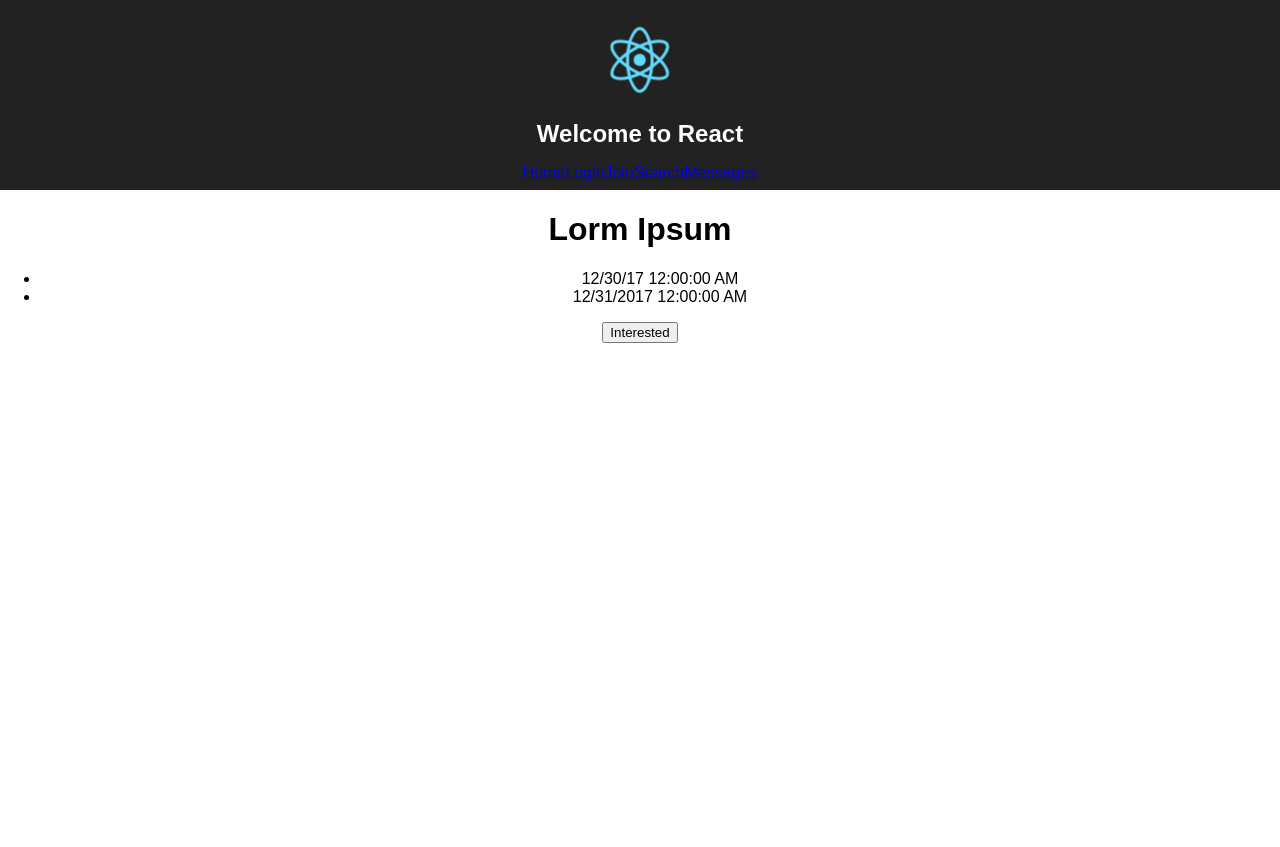
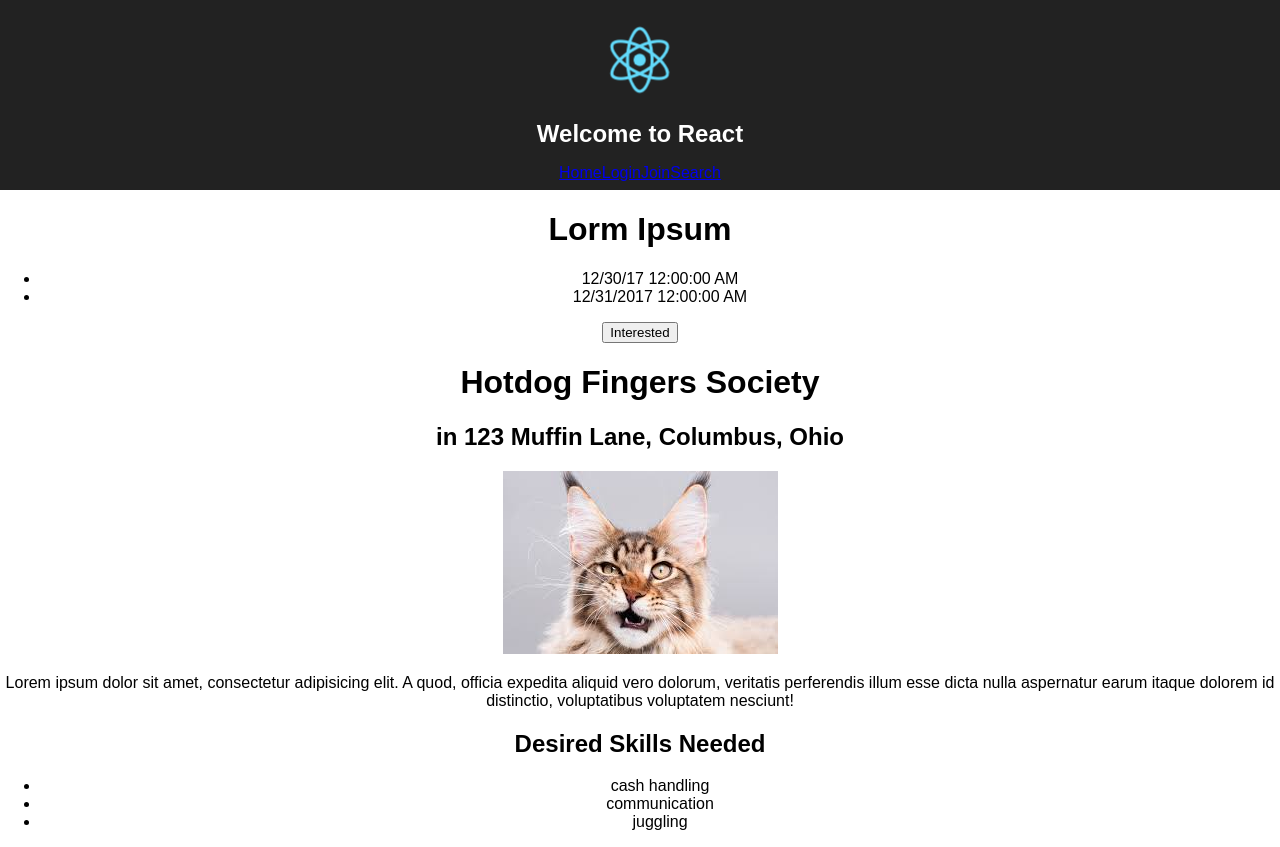
Before and after one commit to chingu-voyage3/bears-12, a React (Create React App) app in the folder client/: page /opportunity in a window 1280 px wide. Before the commit the page ends 800 px from the top, so only its background shows below. Built offline with nearby package versions, Linux system fonts and the light colour scheme.

Commit message:
renamedmessages to announcements

```diff
--- a/client/src/components/Opportunity.js
+++ b/client/src/components/Opportunity.js
@@ -1,5 +1,6 @@
 import React from 'react'
 import PropTypes from 'prop-types'
+import Example from '../img/download.jpeg'
 
 const Opportunity = (props) => {
     const mockData = {
@@ -9,6 +10,7 @@ const Opportunity = (props) => {
       endDate: '12/31/2017 12:00:00 AM',
       description: 'Lorem ipsum dolor sit amet, consectetur adipisicing elit. A quod, officia expedita aliquid vero dolorum, veritatis perferendis illum esse dicta nulla aspernatur earum itaque dolorem id distinctio, voluptatibus voluptatem nesciunt!',
       location: {
+        address: '123 Muffin Lane, Columbus, Ohio',
         lat: 0,
         long: 0
       },
@@ -24,6 +26,23 @@ const Opportunity = (props) => {
           </ul>
           <button>Interested</button>
         </div>
+        <div>
+          <h1>{mockData.nonProfit}</h1>
+          <h2>{`in ${mockData.location.address}`}</h2>
+          <div>
+            <img src={Example} alt="placeholder"/>
+          </div>
+          <p>{mockData.description}</p>
+        </div>
+        <div>
+          <h2>Desired Skills Needed</h2>
+          <ul>
+            {mockData.requiredSkills.map((skill, idx) => {
+              return <li>{skill}</li>
+            })}
+          </ul>
+        </div>
+
       </div>
     );
 }
--- a/client/src/config/routes.js
+++ b/client/src/config/routes.js
@@ -5,7 +5,7 @@ import HomeContainer from '../container/HomeContainer';
 import LoginContainer from '../container/LoginContainer';
 import JoinContainer from '../container/JoinContainer';
 import SearchContainer from '../container/SearchContainer';
-import MessagesContainer from '../container/MessagesContainer';
+import AnnouncementContainer from '../container/AnnouncementContainer';
 import OpportunityContainer from '../components/Opportunity';
 
 const getRoutes = (store) => (
@@ -16,7 +16,6 @@ const getRoutes = (store) => (
         <Route exact={true} path='/login' component={LoginContainer} />
         <Route exact={true} path='/join' component={JoinContainer} />
         <Route exact={true} path='/search' component={SearchContainer} />
-        <Route exact={true} path='/messages' component={MessagesContainer} />
         <Route path='/opportunity' component={OpportunityContainer}></Route>
         <Route render={() => <Redirect to='/' />} />
       </Switch>
--- /dev/null
+++ b/client/src/container/AnnouncementContainer.js
@@ -0,0 +1,16 @@
+import React, { Component } from 'react';
+import ReadAnnouncementsContainer from './ViewAnnouncementsContainer'
+import ComposeAnnouncementsContainer from './ComposeAnnouncementsContainer'
+
+/**
+ * MessageContainer
+ */
+export class AnnouncementContainer extends Component { // eslint-disable-line react/prefer-stateless-function
+  render() {
+    return (
+      <div>Messages: Coming Soon!</div>
+    );
+  }
+}
+
+export default AnnouncementContainer;
--- /dev/null
+++ b/client/src/container/ComposeAnnouncementsContainer.js
@@ -0,0 +1,15 @@
+import React, { Component } from 'react';
+
+/**
+ * ComposeMessagesContainer
+ */
+export class ComposeAnnouncementsContainer extends Component { // eslint-disable-line react/prefer-stateless-function
+  render() {
+    return (
+      <div>MY COMPONENT</div>
+    );
+  }
+}
+
+
+export default ComposeAnnouncementsContainer;
--- a/client/src/container/MessagesContainer.js
+++ /dev/null
@@ -1,18 +0,0 @@
-import React, { Component } from 'react';
-
-/**
- * MessageContainer
- */
-export class MessagesContainer extends Component { // eslint-disable-line react/prefer-stateless-function
-  render() {
-    return (
-      <div>Messages: Coming Soon!</div>
-    );
-  }
-}
-
-// MessagesContainer.propTypes = {
-//   prop: PropTypes.type.isRequired
-// }
-
-export default MessagesContainer;
--- a/client/src/container/NavContainer.js
+++ b/client/src/container/NavContainer.js
@@ -25,10 +25,6 @@ class NavContainer extends Component {
         {
           href: '/search',
           title: 'Search'
-        },
-        {
-          href: '/messages',
-          title: 'Messages'
         }
       ],
       menu: 'Menu',
--- /dev/null
+++ b/client/src/container/ViewAnnouncementsContainer.js
@@ -0,0 +1,18 @@
+import React, { Component } from 'react';
+
+/**
+ * ReadMessagesContainer
+ */
+export class ViewAnnouncementsContainer extends Component { // eslint-disable-line react/prefer-stateless-function
+  render() {
+    return (
+      <div>MY COMPONENT</div>
+    );
+  }
+}
+
+// ReadMessagesContainer.propTypes = {
+//   prop: PropTypes.type.isRequired
+// }
+
+export default ViewAnnouncementsContainer;
```
